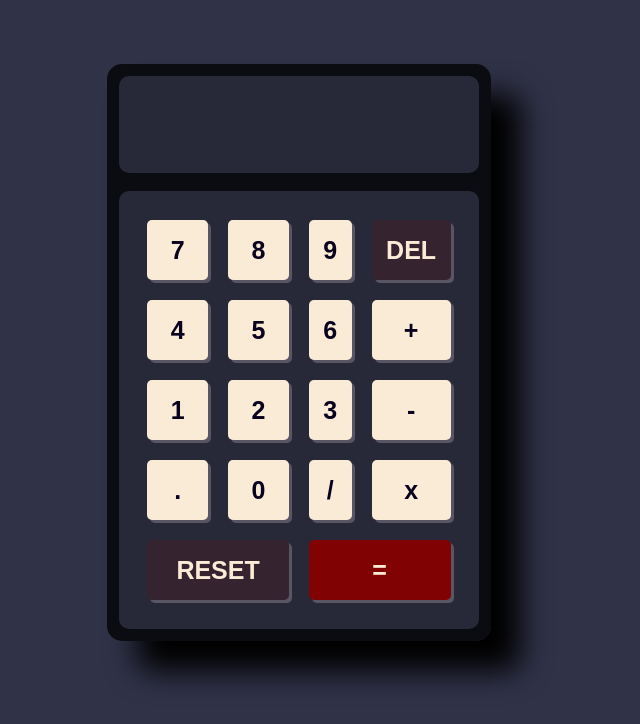
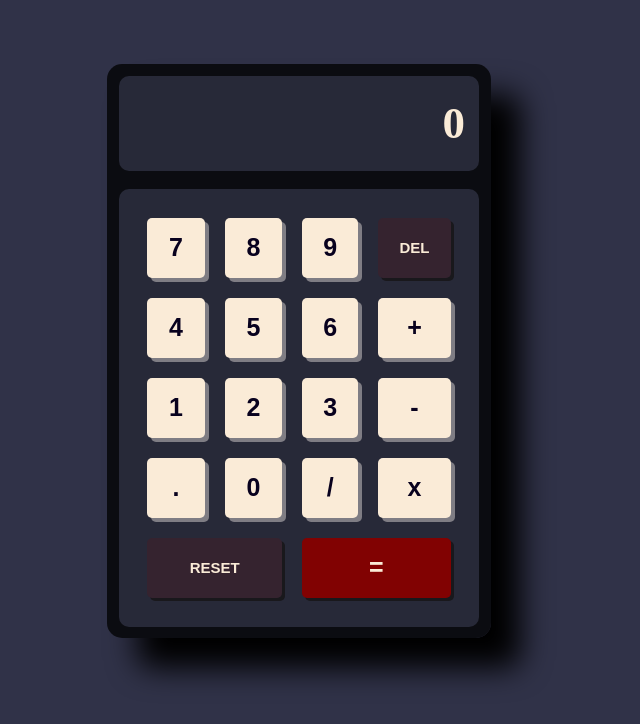
Before and after one commit to Bibhuprasad740/Basic-Calculator, a plain HTML site: page index.html in a window 1280 px wide. Shown: the whole page, without its empty margins (341-981 px from the left). Drawn offline with Linux system fonts and the light colour scheme.

Commit message:
set up complete

```diff
--- a/assets/main.css
+++ b/assets/main.css
@@ -11,6 +11,7 @@ body {
 
 #main-container {
     padding: 3%;
+    color: antiquewhite;
     background-color: rgba(0, 0, 0, 0.76);
     border-radius: 15px;
     box-shadow: black 30px 30px 30px;
@@ -18,18 +19,19 @@ body {
 
 #top-section {
     background-color: rgb(39, 41, 56);
-    color: white;
+    color: antiquewhite;
     border-radius: 10px;
 }
 
-#top-section input {
+#top-section p {
     width: 100%;
-    padding: 8% 4%;
+    padding: 6% 4%;
     text-align: right;
     background-color: transparent;
-    font-size: 35px;
+    font-size: 45px;
+    font-weight: bold;
     border-radius: 10px;
-    color: white;
+    color: antiquewhite;
     border: none;
 }
 
@@ -50,23 +52,34 @@ body {
     font-size: 25px;
     background-color: antiquewhite;
     font-weight: bold;
-    box-shadow: rgb(90, 85, 99) 3px 3px;
+    box-shadow: rgb(127, 125, 132) 4px 4px;
     border: none;
+}
+
+.btn:hover {
+    background-color: rgb(53, 55, 75);
+    color: antiquewhite;
+    box-shadow: black 0px 0px 0px;
 }
 
 #del-btn {
     background-color: rgba(129, 2, 2, 0.155);
     color: antiquewhite;
+    font-size: 15px;
+    box-shadow: rgb(25, 24, 28) 3px 3px;
 }
 
 #reset-btn {
     grid-column: span 2;
     color: antiquewhite;
     background-color: rgba(129, 2, 2, 0.155);
+    font-size: 15px;
+    box-shadow: rgb(25, 24, 28) 3px 3px;
 }
 
 #equalto-btn {
     grid-column: span 2;
     color: antiquewhite;
     background-color: rgb(129, 2, 2);
+    box-shadow: rgb(25, 24, 28) 3px 3px;
 }
--- /dev/null
+++ b/assets/scripts/all_buttons.js
@@ -0,0 +1,23 @@
+// All buttons
+const oneButton = document.getElementById('one-btn');
+const twoButton = document.getElementById('two-btn');
+const threeButton = document.getElementById('three-btn');
+const fourButton = document.getElementById('four-btn');
+const fiveButton = document.getElementById('five-btn');
+const sixButton = document.getElementById('six-btn');
+const sevenButton = document.getElementById('seven-btn');
+const eightButton = document.getElementById('eight-btn');
+const nineButton = document.getElementById('nine-btn');
+const zeroButton = document.getElementById('zero-btn');
+const deleteButton = document.getElementById('del-btn');
+const resetButton = document.getElementById('reset-btn');
+const equaltoButton = document.getElementById('equalto-btn');
+const plusButton = document.getElementById('plus-btn');
+const minusButton = document.getElementById('minus-btn');
+const multiplyButton = document.getElementById('multiply-btn');
+const divideButton = document.getElementById('divide-btn');
+
+// button checker
+// multiplyButton.addEventListener('click', function () {
+//     console.log('button is clicked!');
+// });
--- /dev/null
+++ b/assets/scripts/main.js
@@ -0,0 +1,2 @@
+// Output window
+let outputWindow = document.getElementById('output-window');
--- a/index.html
+++ b/index.html
@@ -15,29 +15,30 @@
 <body>
     <div id="main-container">
         <section id="top-section">
-            <input type="text">
+            <p id="output-window">0</p>
         </section>
         <section id="bottom-section">
-            <button class="btn" id="7-btn">7</button>
-            <button class="btn" id="8-btn">8</button>
-            <button class="btn" id="9-btn">9</button>
+            <button class="btn" id="seven-btn">7</button>
+            <button class="btn" id="eight-btn">8</button>
+            <button class="btn" id="nine-btn">9</button>
             <button class="btn" id="del-btn">DEL</button>
-            <button class="btn" id="4-btn">4</button>
-            <button class="btn" id="5-btn">5</button>
-            <button class="btn" id="6-btn">6</button>
+            <button class="btn" id="four-btn">4</button>
+            <button class="btn" id="five-btn">5</button>
+            <button class="btn" id="six-btn">6</button>
             <button class="btn" id="plus-btn">+</button>
-            <button class="btn" id="1-btn">1</button>
-            <button class="btn" id="2-btn">2</button>
-            <button class="btn" id="3-btn">3</button>
+            <button class="btn" id="one-btn">1</button>
+            <button class="btn" id="two-btn">2</button>
+            <button class="btn" id="three-btn">3</button>
             <button class="btn" id="minus-btn">-</button>
             <button class="btn" id="dot-btn">.</button>
-            <button class="btn" id="0-btn">0</button>
+            <button class="btn" id="zero-btn">0</button>
             <button class="btn" id="divide-btn">/</button>
             <button class="btn" id="multiply-btn">x</button>
             <button class="btn" id="reset-btn">RESET</button>
             <button class="btn" id="equalto-btn">=</button>
         </section>
-        <script src=""></script>
+        <script src="assets/scripts/all_buttons.js"></script>
+        <script src="assets/scripts/main.js"></script>
     </div>
 </body>
 
```
